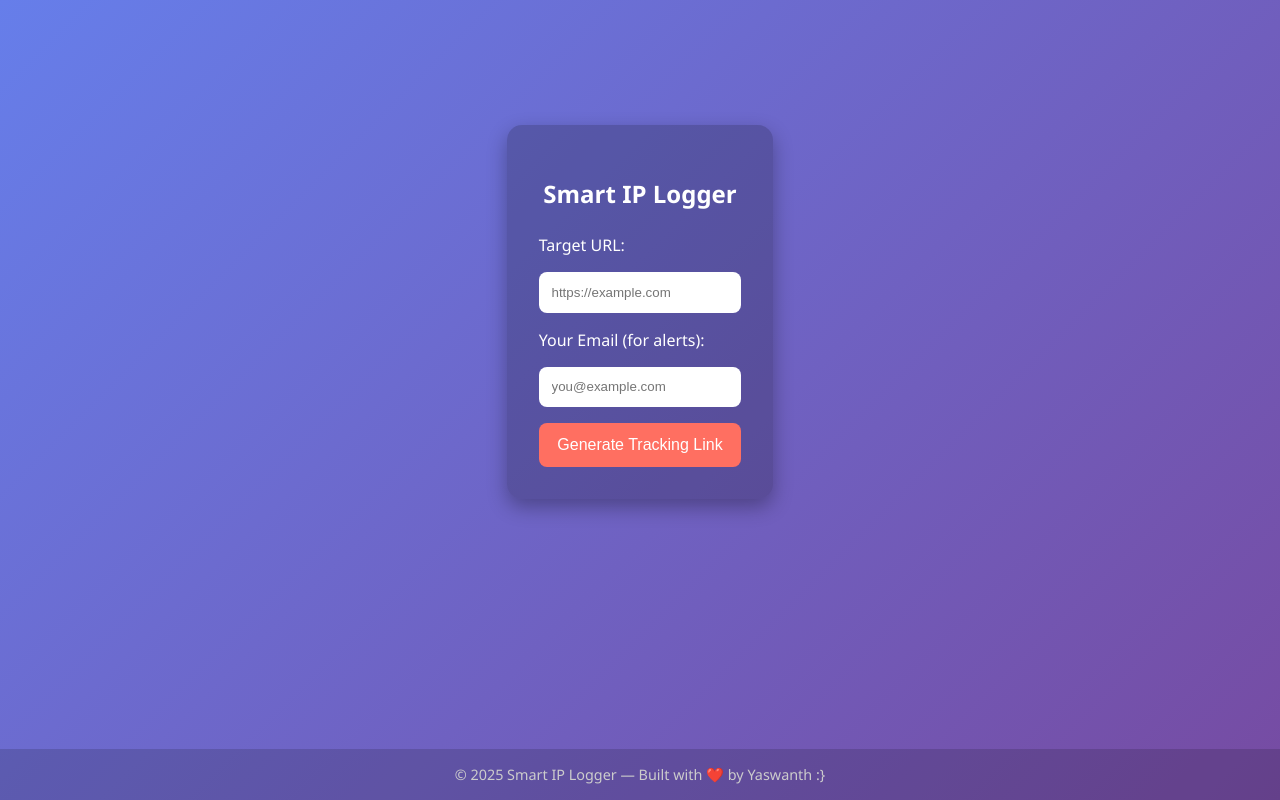
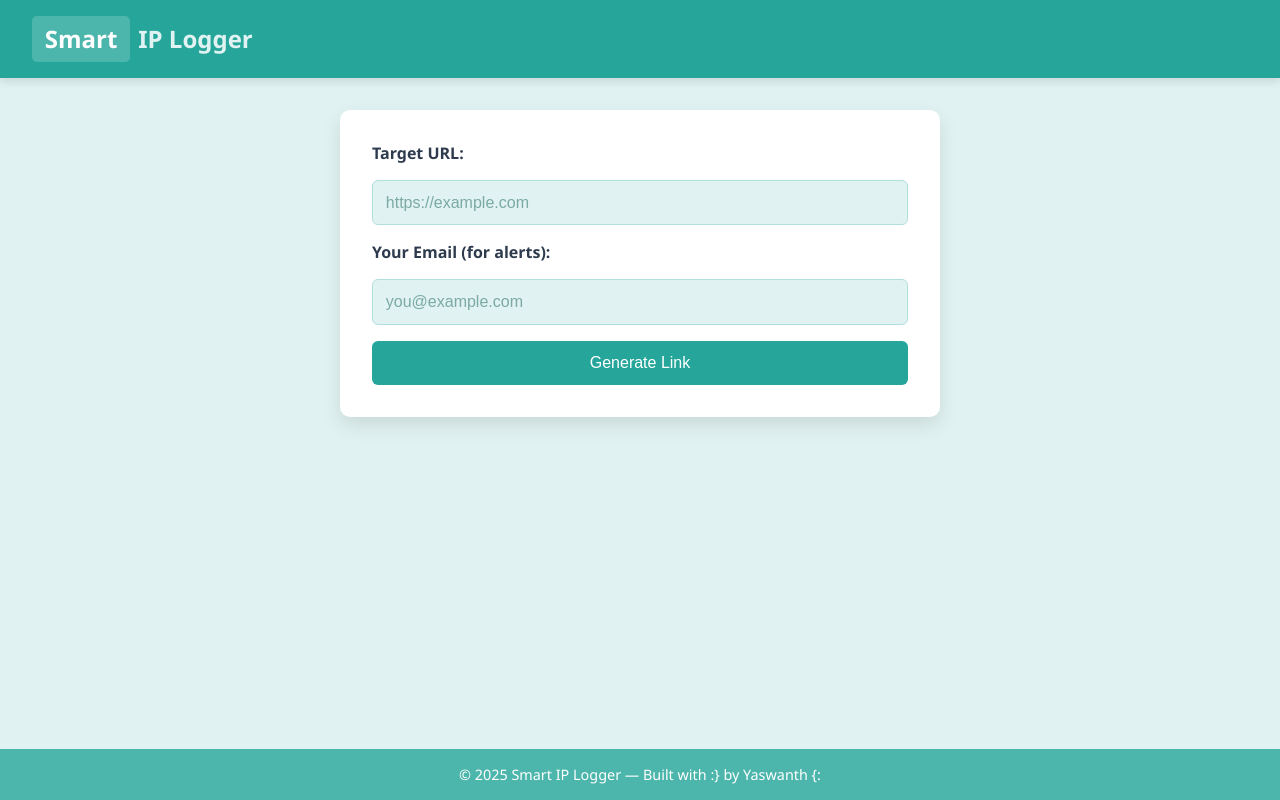
Before and after one commit to Yaswanthbhathrasamy/smart-ip-logger, a Flask app: page / in a window 1280 px wide. Run offline with Flask 3, Linux system fonts and the light colour scheme.

Commit message:
Update index.html

```diff
--- a/templates/index.html
+++ b/templates/index.html
@@ -1,32 +1,65 @@
 <!DOCTYPE html>
 <html lang="en">
 <head>
-    <meta charset="UTF-8">
+  <meta charset="UTF-8" />
   <title>Smart IP Logger</title>
+  <meta name="viewport" content="width=device-width, initial-scale=1.0" />
   <style>
+    :root {
+      --deep-teal: #26A69A;
+      --soft-teal: #4DB6AC;
+      --light-teal: #B2DFDB;
+      --pale-aqua: #E0F2F1;
+      --hover-mint: #80CBC4;
+      --text-color: #2E3B4E;
+    }
+
+    * {
+      box-sizing: border-box;
+    }
+
     body {
+      margin: 0;
       font-family: "Segoe UI", Tahoma, Geneva, Verdana, sans-serif;
-            background: linear-gradient(135deg, #667eea, #764ba2);
-            color: #fff;
+      background-color: var(--pale-aqua);
+      color: var(--text-color);
       display: flex;
       flex-direction: column;
       min-height: 100vh;
-            margin: 0;
+    }
+
+    header {
+      display: flex;
+      align-items: center;
+      gap: 0.5rem;
+      padding: 1rem 2rem;
+      background-color: var(--deep-teal);
+      box-shadow: 0 4px 8px rgba(0, 0, 0, 0.1);
+    }
+
+    header span:first-child {
+      background-color: var(--soft-teal);
+      padding: 0.4rem 0.8rem;
+      border-radius: 5px;
+      font-size: 1.5rem;
+      font-weight: 700;
+      color: #fff;
+    }
+
+    header span:last-child {
+      font-size: 1.5rem;
+      font-weight: 700;
+      color: var(--pale-aqua);
     }
 
     .container {
-            margin: auto;
+      margin: 2rem auto;
       padding: 2rem;
-            max-width: 500px;
-            background-color: rgba(0, 0, 0, 0.2);
-            border-radius: 15px;
-            box-shadow: 0 8px 20px rgba(0, 0, 0, 0.3);
-            animation: fadeIn 1s ease-in-out;
-        }
-
-        h2 {
-            text-align: center;
-            margin-bottom: 1.5rem;
+      background-color: white;
+      border-radius: 10px;
+      max-width: 600px;
+      width: 90%;
+      box-shadow: 0 8px 20px rgba(0, 0, 0, 0.1);
     }
 
     form {
@@ -35,39 +68,55 @@
       gap: 1rem;
     }
 
+    label {
+      font-weight: 600;
+    }
+
     input[type="text"],
     input[type="email"] {
       padding: 0.8rem;
-            border: none;
-            border-radius: 8px;
-            outline: none;
+      border: 1px solid var(--light-teal);
+      border-radius: 6px;
+      background-color: var(--pale-aqua);
+      font-size: 1rem;
+    }
+
+    input::placeholder {
+      color: #7baaa6;
     }
 
     button {
       padding: 0.8rem;
-            background-color: #ff6f61;
+      background-color: var(--deep-teal);
+      color: white;
       border: none;
-            border-radius: 8px;
-            color: white;
+      border-radius: 6px;
       font-size: 1rem;
       cursor: pointer;
-            transition: background 0.3s;
+      transition: background 0.3s ease;
     }
 
     button:hover {
-            background-color: #ff3b2e;
+      background-color: var(--hover-mint);
+      color: var(--text-color);
     }
 
     .short-url {
+      margin-top: 2rem;
+      padding: 1rem;
+      background-color: var(--light-teal);
+      border-radius: 8px;
       text-align: center;
-            margin-top: 1.5rem;
-            background-color: rgba(255, 255, 255, 0.1);
-            padding: 1rem;
-            border-radius: 10px;
+      word-break: break-word;
+    }
+
+    .short-url h3 {
+      margin-bottom: 0.5rem;
     }
 
     .short-url a {
-            color: #00ffd0;
+      color: var(--text-color);
+      font-weight: bold;
       text-decoration: none;
     }
 
@@ -78,27 +127,38 @@
     footer {
       text-align: center;
       padding: 1rem;
-            background-color: rgba(0, 0, 0, 0.15);
-            color: #ccc;
+      background-color: var(--soft-teal);
+      color: white;
       font-size: 0.9rem;
       margin-top: auto;
     }
 
-        @keyframes fadeIn {
-            0% {
-                transform: translateY(20px);
-                opacity: 0;
+    @media (max-width: 600px) {
+      .container {
+        padding: 1.5rem;
       }
-            100% {
-                transform: translateY(0);
-                opacity: 1;
+
+      header {
+        flex-direction: column;
+        align-items: flex-start;
+      }
+
+      header span {
+        font-size: 1.3rem;
       }
     }
   </style>
 </head>
 <body>
+
+  <!-- 🧠 Tech Logo Style Header -->
+  <header>
+    <span>Smart</span>
+    <span>IP Logger</span>
+  </header>
+
+  <!-- 📩 Form Container -->
   <div class="container">
-        <h2>Smart IP Logger</h2>
     <form method="POST">
       <label for="url">Target URL:</label>
       <input type="text" name="url" id="url" placeholder="https://example.com" required>
@@ -106,7 +166,7 @@
       <label for="to_email">Your Email (for alerts):</label>
       <input type="email" name="to_email" id="to_email" placeholder="you@example.com" required>
 
-            <button type="submit">Generate Tracking Link</button>
+      <button type="submit">Generate Link</button>
     </form>
 
     {% if short_url %}
@@ -117,8 +177,10 @@
     {% endif %}
   </div>
 
+  <!-- ⚙️ Footer -->
   <footer>
-        &copy; {{ 2025 }} Smart IP Logger &mdash; Built with ❤️ by Yaswanth :}
+    &copy; {{ 2025 }} Smart IP Logger — Built with :} by Yaswanth {:
   </footer>
+
 </body>
 </html>
```
Lines whose indentation alone changed are shown as unchanged.
